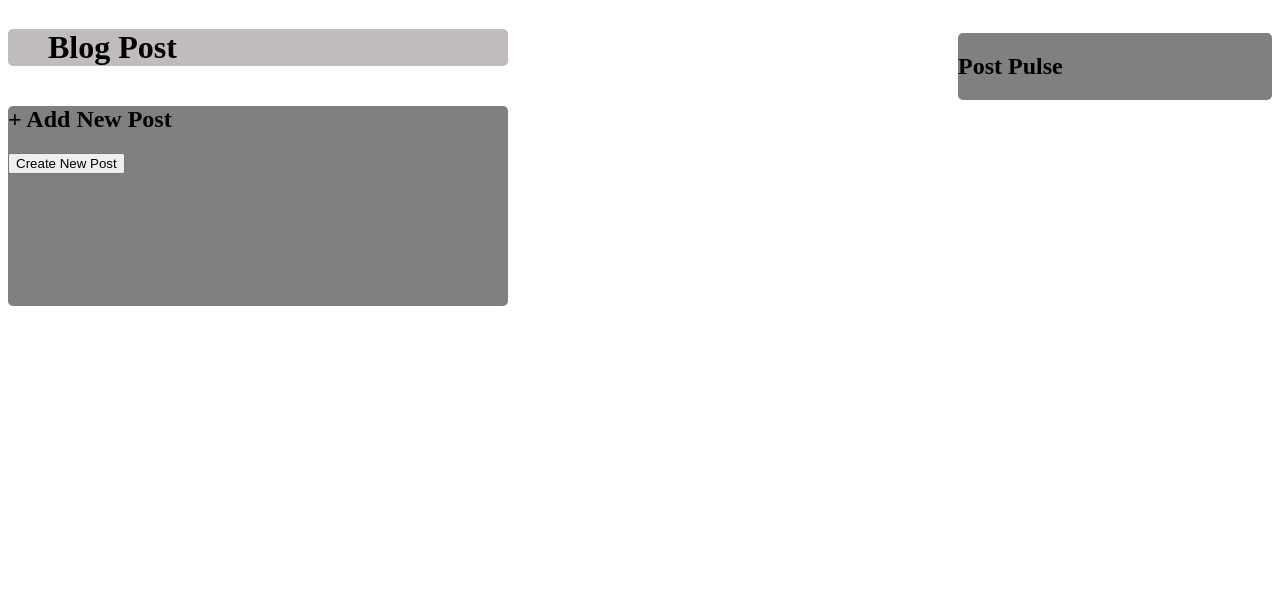
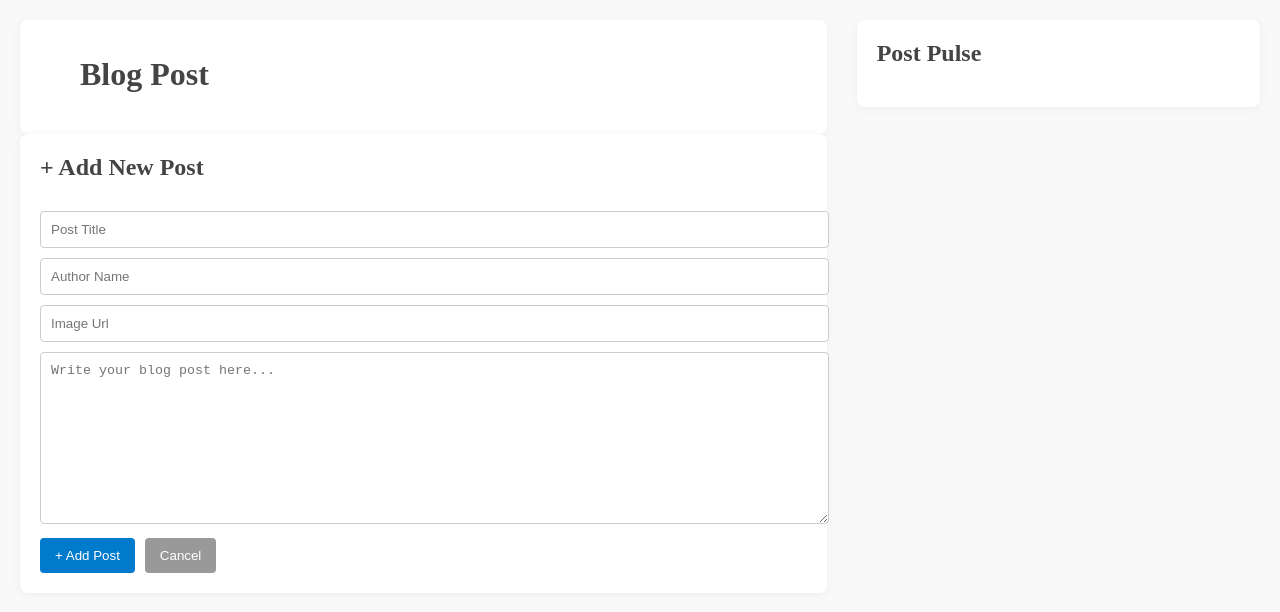
Before and after one commit to Ongeri123/Thoughts, a plain HTML site: page index.html in a window 1280 px wide. Both pictures are taken after a click on the button "Create New Post". Drawn offline with Linux system fonts and the light colour scheme.

Commit message:
adding functionality and some css

```diff
--- a/script.js
+++ b/script.js
@@ -36,6 +36,9 @@ container2.appendChild(showFormBtn)
 let form = document.createElement('form');
 form.className = 'new-post-form';
 
+//create a div to add all form elements inside
+let formContainer = document.createElement('div');
+formContainer.className = 'form-container';
 
 // Create input fields
 let titleInput = document.createElement('input');
@@ -58,29 +61,41 @@ contentInput.placeholder = 'Write your blog post here...';
 contentInput.required = true;
 
 let submitBtn = document.createElement('button');
+submitBtn.className = 'submit-Btn';
 submitBtn.type = 'submit';
-submitBtn.textContent = 'Add Post';
+submitBtn.textContent = '+ Add Post';
 
 let cancelBtn = document.createElement('button');
-cancelBtn.type = 'submit';
+cancelBtn.className = 'cancel-Btn';
+cancelBtn.type = 'button';
 cancelBtn.textContent = 'Cancel';
 
-form.append(titleInput, authorInput, imageUrlInput, contentInput, submitBtn, cancelBtn);
+formContainer.append(titleInput, authorInput, imageUrlInput, contentInput);
+form.append(formContainer, submitBtn, cancelBtn);
 
 
 container2.appendChild(showFormBtn);
 container2.appendChild(form);
 
+form.style.display = 'none';
+
+
 // adding function to create new post function
 
 
-showFormBtn.addEventListener('click', function() {
-  if (form.style.display === 'none') {
+showFormBtn.addEventListener('click', function () {
   form.style.display = 'block';
-  } else {
+  showFormBtn.style.display = 'none';
+});
+
+cancelBtn.addEventListener('click', function () {
+  form.reset();
   form.style.display = 'none';
-  }
+  showFormBtn.style.display = 'inline-block';
 });
+
+
+
 
 
 // adding functionality to the create new post button
@@ -118,12 +133,12 @@ form.addEventListener('submit', function(event) {
     postContent.textContent = content;
 
     // Append all to post
-      newPost.append(postTitle, postAuthor, postImage, postContent);
+    newPost.append(postTitle, postAuthor,);
 
     let postCard = document.createElement('div');
     postCard.className = 'clickable-post';
 
-      postCard.append(postTitle, postAuthor, postImage, postContent);
+    postCard.append(postTitle, postAuthor);
     newPost.appendChild(postCard); // newPost is your <li>
 
     postCard.addEventListener('click', function () {
@@ -137,13 +152,8 @@ form.addEventListener('submit', function(event) {
     // Reset form and hide it
     form.reset();
     form.style.display = 'none';
-  } else {
-    alert('Please fill in all fields.');
+    showFormBtn.style.display = 'inline-block';
   }
-
-    newPost.addEventListener('click', function () {
-  displayPostInContainer3(title, author, imageUrl, content);
-});
 
 });
 
--- a/style.css
+++ b/style.css
@@ -1,43 +1,82 @@
-body{
-    display: flex;
-
-}
-#blog-container1{
-    background-color: blue;
-}
-.blog-container1{
-    background-color: rgb(192, 188, 188);
-    border-radius: 5px;
-    width: 500px;
-}
-.new-post-container{
-    margin-top: 40px;
-   background-color: gray;
-    border-radius: 5px;
-    width: 500px;
-    border : '2px dashed blue';
-    height :200px;
-    margin-Top : '20px';
-
-}
-.pulse-tab{
-    margin-top: 25px;
-   background-color: gray;
-    border-radius: 5px;
-    width: 500px;
-    border : 2px;
-    height :fit-content;
-    margin-left: 450px;
-
-}
-.new-post-form{
-  display: none;
+body {
+  display: grid;
+  grid-template-columns: 2fr 1fr; /* Blog takes 2 parts, Pulse takes 1 part */
+  gap: 30px;
+  align-items: start;
+  margin: 0;
+  padding: 20px;
+  background-color: #f9f9f9;
 }
 
-.clickable-post{
-   height: fit-content;
+
+.major-container {
+  display: inline-block;
 }
-.clickable-post:hover{
-     border: 0.5px solid rgb(71, 68, 68);
-     border-radius: 5px;
+
+
+
+.blog-container1,
+.new-post-container,
+.pulse-tab {
+  background-color: #fff;
+  padding: 20px;
+  border-radius: 8px;
+  box-shadow: 0 2px 10px rgba(0,0,0,0.05);
 }
+
+.heading-1,
+.add-post,
+.Post-Pulse {
+  margin-top: 0;
+  color: #444;
+}
+
+.toggle-form-btn,
+.submit-Btn,
+.cancel-Btn {
+  padding: 10px 15px;
+  margin-top: 10px;
+  margin-right: 10px;
+  background-color: #007acc;
+  color: white;
+  border: none;
+  border-radius: 4px;
+  cursor: pointer;
+}
+
+.cancel-Btn {
+  background-color: #999;
+}
+
+.toggle-form-btn:hover,
+.submit-Btn:hover,
+.cancel-Btn:hover {
+  background-color: #005a99;
+}
+
+.form-container input,
+.form-container textarea {
+  width: 100%;
+  padding: 10px;
+  margin-top: 10px;
+  border: 1px solid #ccc;
+  border-radius: 4px;
+}
+
+textarea {
+  height: 150px;
+  resize: vertical;
+}
+
+.blog-post {
+  list-style: none;
+  margin-bottom: 20px;
+  padding-bottom: 15px;
+  border-bottom: 1px solid #ddd;
+}
+
+.blog-post img {
+  max-width: 100%;
+  margin-top: 10px;
+  border-radius: 6px;
+}
```
Lines whose indentation alone changed are shown as unchanged.
